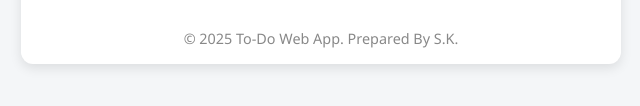
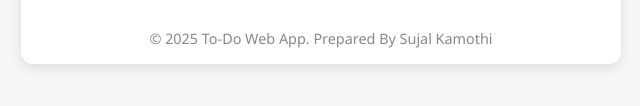
Before and after one commit to Kamothisujal/To-Do-list, a plain HTML site: page index.html in a window 1280 px wide. Shown: the part 200-306 px from the top of the page, 319-959 px from the left. Drawn offline with Linux system fonts and the light colour scheme.

Commit message:
Update index.html

```diff
--- a/index.html
+++ b/index.html
@@ -35,7 +35,7 @@
         </main>
 
         <footer class="footer">
-            <p>&copy; 2025 To-Do Web App. Prepared By S.K. </p>
+            <p>&copy; 2025 To-Do Web App. Prepared By Sujal Kamothi </p>
         </footer>
     </div>
 
```
